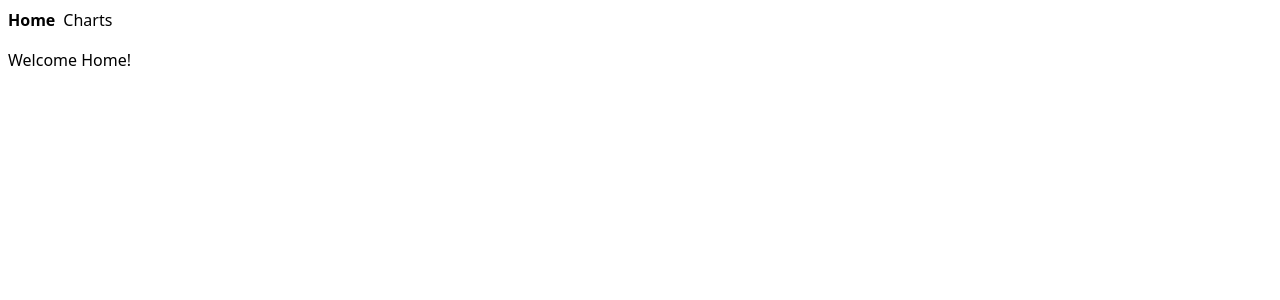
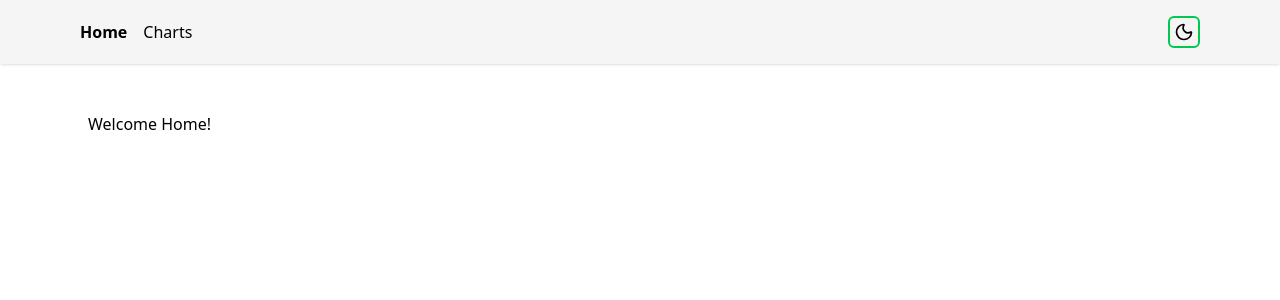
Before and after one commit to k4in/f1nance_pl4nner, a React (Vite) app: page / in a window 1280 px wide. Shown: the top 300 px of the page. Built offline with nearby package versions, Linux system fonts and the light colour scheme.

Commit message:
theme toggle

```diff
--- a/index.html
+++ b/index.html
@@ -1,4 +1,4 @@
-<!DOCTYPE html>
+<!doctype html>
 <html lang="en">
   <head>
     <meta charset="UTF-8" />
@@ -7,7 +7,7 @@
     <title>f1nance_pl4nner</title>
   </head>
   <body>
-    <div id="root"></div>
+    <div id="root" class="h-screen grid grid-rows-[auto_1fr]"></div>
     <script type="module" src="/src/main.tsx"></script>
   </body>
 </html>
--- a/package.json
+++ b/package.json
@@ -13,6 +13,7 @@
     "@tailwindcss/vite": "^4.1.11",
     "@tanstack/react-query": "^5.84.1",
     "@tanstack/react-router": "^1.130.12",
+    "lucide-react": "^0.536.0",
     "react": "^19.1.0",
     "react-dom": "^19.1.0",
     "tailwindcss": "^4.1.11"
--- /dev/null
+++ b/src/components/theme-toggle.tsx
@@ -0,0 +1,24 @@
+import { useState, useEffect } from 'react';
+import { Sun, Moon } from 'lucide-react';
+
+export function ThemeToggleButton() {
+  const [theme, setTheme] = useState(sessionStorage.getItem('theme') || 'dark');
+
+  useEffect(() => {
+    document.documentElement.setAttribute('data-theme', theme);
+    sessionStorage.setItem('theme', theme);
+  }, [theme]);
+
+  const toggleTheme = () => {
+    setTheme((prevTheme) => (prevTheme === 'light' ? 'dark' : 'light'));
+  };
+
+  return (
+    <button
+      onClick={toggleTheme}
+      className="size-8 border-2 border-green-500 hover:bg-neutral-200 transition-colors flex items-center justify-center rounded-md"
+    >
+      {theme === 'light' ? <Sun className="size-5" /> : <Moon className="size-5" />}
+    </button>
+  );
+}
--- a/src/routes/__root.tsx
+++ b/src/routes/__root.tsx
@@ -1,5 +1,6 @@
 import { createRootRouteWithContext, Link, Outlet } from '@tanstack/react-router';
 import { type QueryClient } from '@tanstack/react-query';
+import { ThemeToggleButton } from '../components/theme-toggle';
 
 export const Route = createRootRouteWithContext<{
   queryClient: QueryClient;
@@ -18,7 +19,8 @@ export const Route = createRootRouteWithContext<{
 function RootComponent() {
   return (
     <>
-      <nav className="p-2 flex gap-2">
+      <header className="px-4 md:px-20 h-16 flex items-center bg-neutral-100 shadow sticky top-0 justify-between">
+        <nav className="flex gap-4 items-center">
           <Link to="/" className="[&.active]:font-bold">
             Home
           </Link>{' '}
@@ -26,7 +28,9 @@ function RootComponent() {
             Charts
           </Link>
         </nav>
-      <main>
+        <ThemeToggleButton />
+      </header>
+      <main className="px-4 md:px-20 py-4 md:py-10">
         <Outlet />
       </main>
     </>
```
Also changed, not shown: 1 other file (tests, documents, lock files or other folders). Lines whose indentation alone changed are shown as unchanged.
